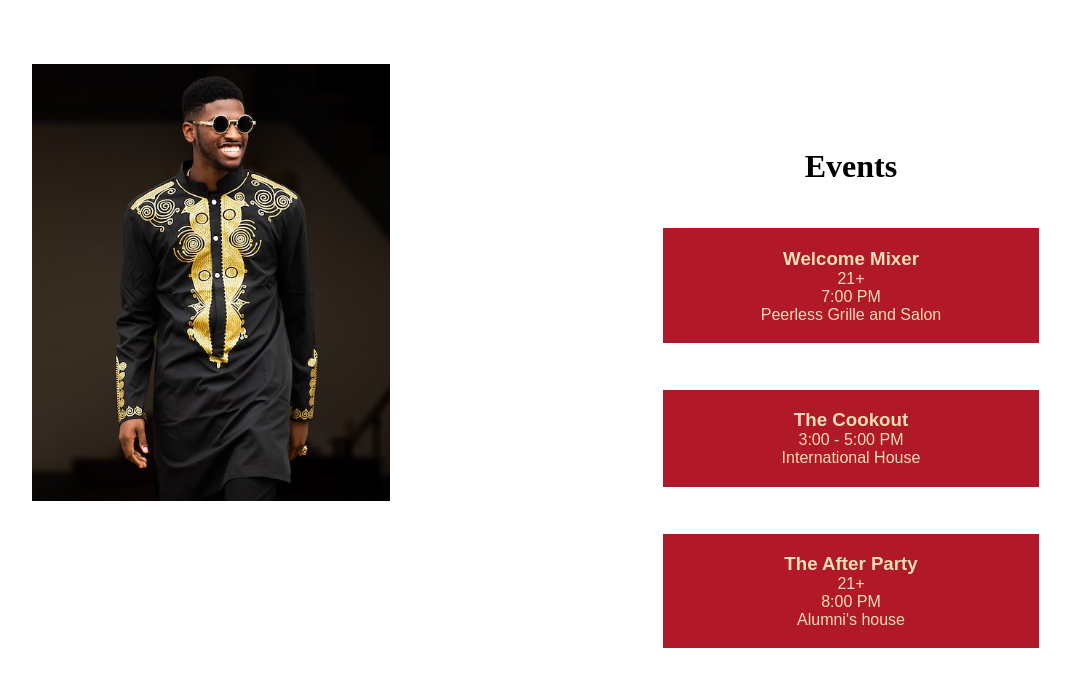
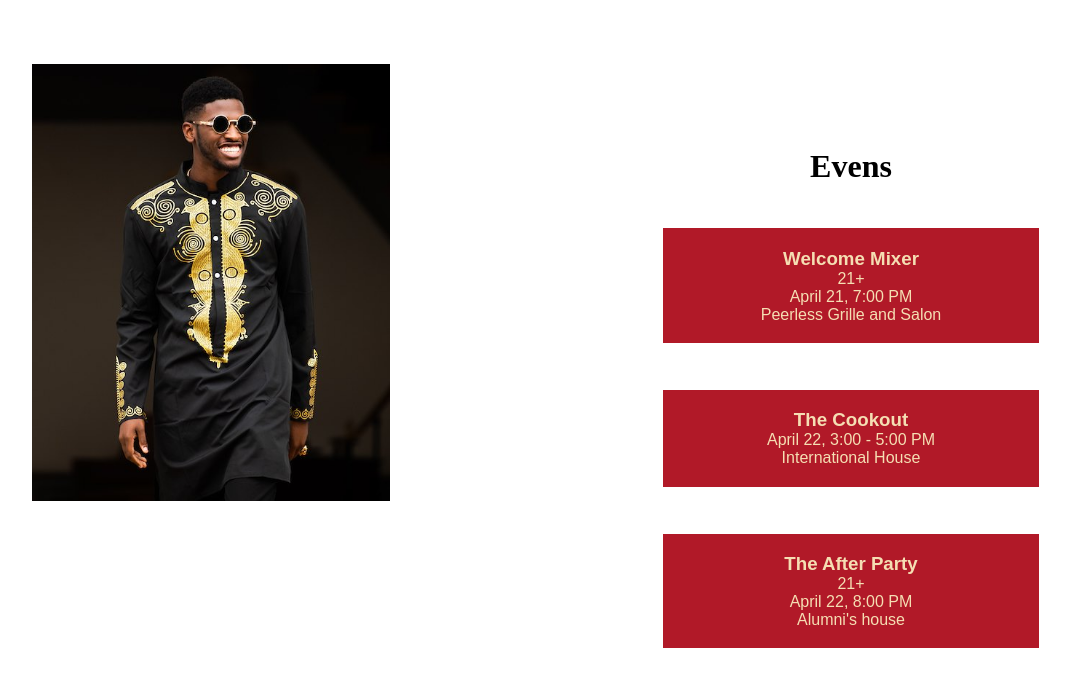
Before and after one commit to SushantChhetry/alumni-weekend-react-app, a Next.js app in the folder alumni-weekend/: page /Event in a window 1280 px wide. Shown: the top 686 px of the page, without its empty margins (109-1179 px from the left). Built offline with nearby package versions, Linux system fonts and the light colour scheme.

Commit message:
Added date

```diff
--- a/alumni-weekend/package.json
+++ b/alumni-weekend/package.json
@@ -14,6 +14,7 @@
     "eslint-config-next": "13.2.4",
     "next": "13.2.4",
     "react": "18.2.0",
-    "react-dom": "18.2.0"
+    "react-dom": "18.2.0",
+    "vercel": "^28.18.3"
   }
 }
--- a/alumni-weekend/src/pages/Event.js
+++ b/alumni-weekend/src/pages/Event.js
@@ -4,6 +4,7 @@ const Event = () => {
   const events = [
     {
       title: "Welcome Mixer",
+      date: "April 21",
       time: "7:00 PM",
       location: "Peerless Grille and Salon",
       lat: "33.65760295726795",
@@ -12,6 +13,7 @@ const Event = () => {
     },
     {
       title: "The Cookout",
+      date: "April 22",
       time: "3:00 - 5:00 PM",
       location: "International House",
       lat: "33.82549295263616",
@@ -20,6 +22,7 @@ const Event = () => {
     },
     {
       title: "The After Party",
+      date: "April 22",
       time: "8:00 PM",
       location: "Alumni's house",
       lat: "",
@@ -34,13 +37,15 @@ const Event = () => {
         <Image src="/img/img2.jpg" alt="event-image" width={500} height={500} />
       </div>
       <div className="event-wrapper">
-        <h1>Events</h1>
+        <h1>Evens</h1>
         {events.map((event, key) => {
           return (
             <div className="event" id={key}>
               <h3>{event.title}</h3>
               <p>{event.note ? event.note : ""}</p>
-              <p> {event.time}</p>
+              <p>
+                {event.date}, {event.time}
+              </p>
               <p>
                 <a
                   href={`https://www.google.com/maps?q=${event.lat},${event.lng}`}
```
Also changed, not shown: 2 other files (tests, documents, lock files or other folders).
